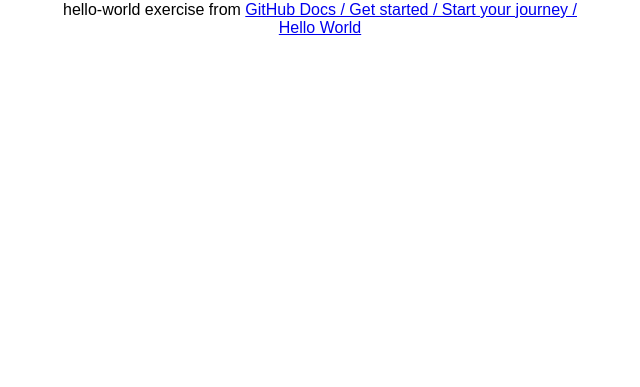
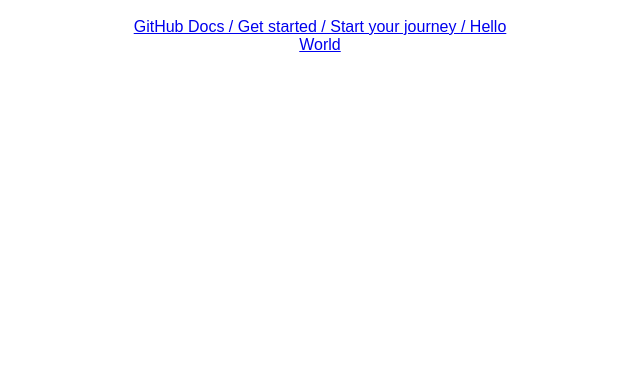
Before and after one commit to TarzMann/hello-world, a plain HTML site: page index.html in a window 1280 px wide. Shown: the part 413-800 px from the top of the page, without its empty margins (320-960 px from the left). Drawn offline with Linux system fonts and the light colour scheme.

Commit message:
Update index.html

```diff
--- a/index.html
+++ b/index.html
@@ -8,7 +8,8 @@
 <body>
 <div class="container">
 <h1>Hello!</h1>
-  <p>hello-world exercise from <a href="https://docs.github.com/en/get-started/start-your-journey/hello-world">GitHub Docs / Get started / Start your journey / Hello World</a></p>
+  <p>hello-world exercise from:</p>
+    <p><a href="https://docs.github.com/en/get-started/start-your-journey/hello-world">GitHub Docs / Get started / Start your journey / Hello World</a></p>
 </div>
 </body>
 </html>
```
